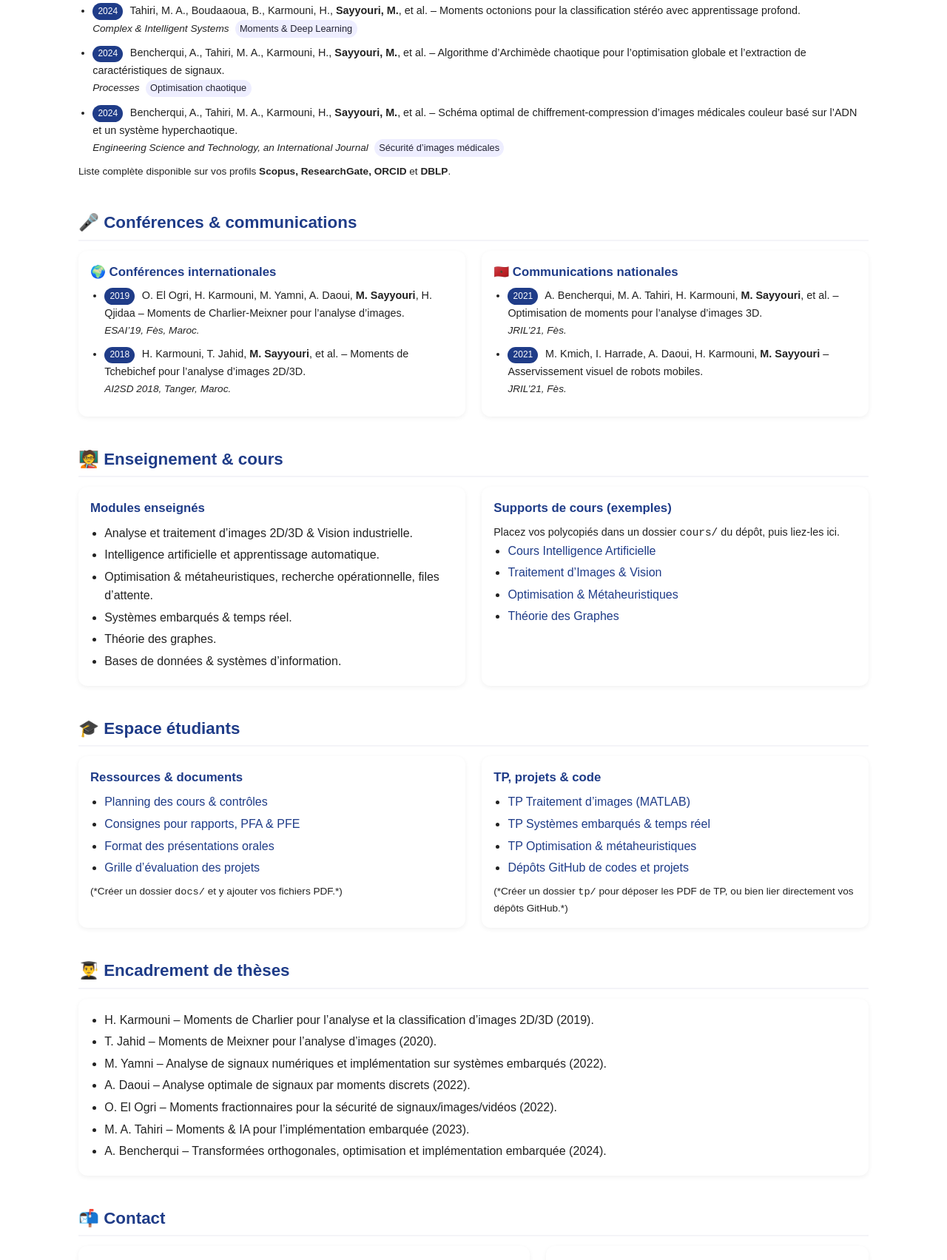
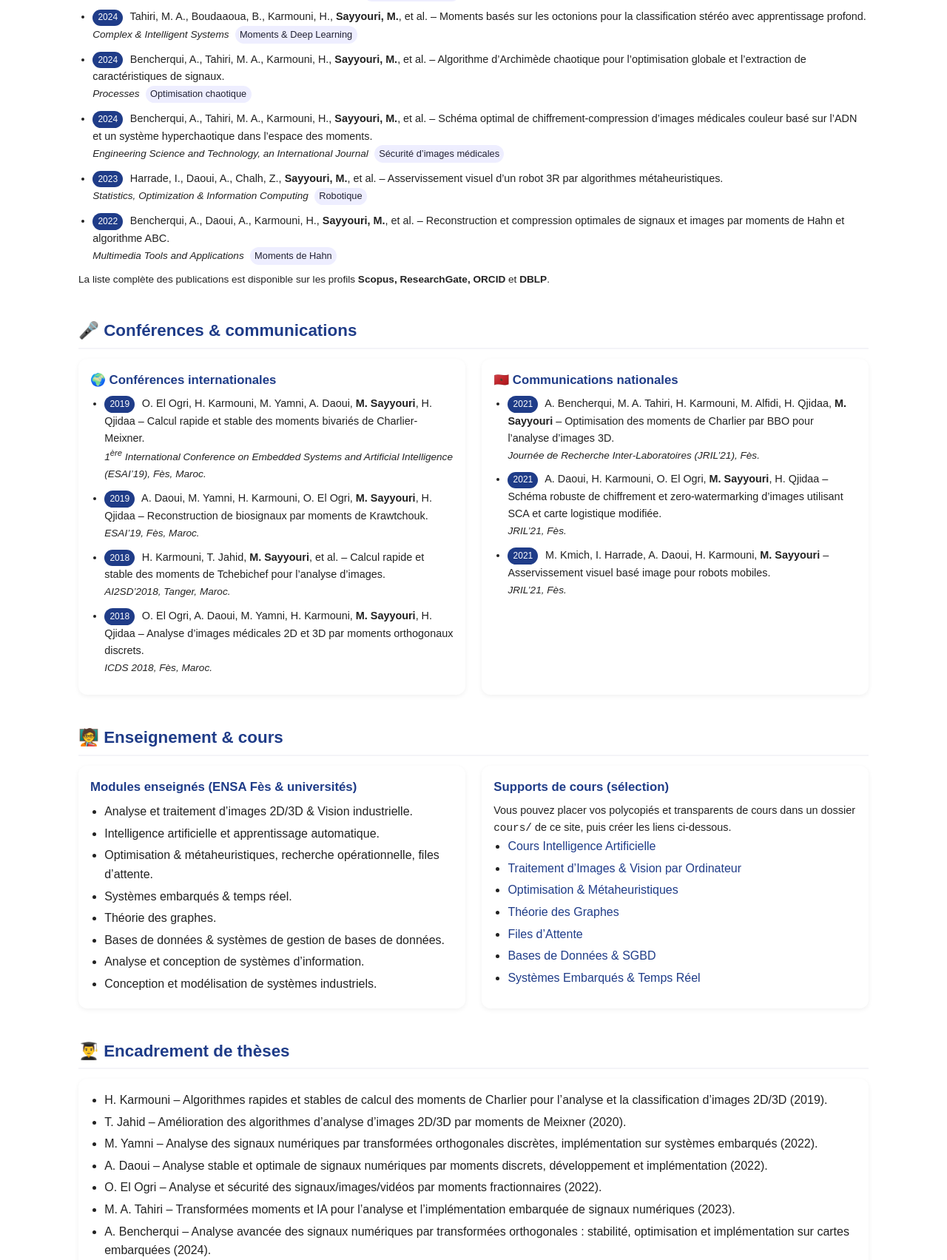
Before and after one commit to mhamedsayyouri/mhamedsayyouri.github.io, a plain HTML site: page index.html in a window 1280 px wide. Shown: the part 1097-2800 px from the top of the page at 74% size. Drawn offline with Linux system fonts and the light colour scheme.

Commit message:
Update index.html

```diff
--- a/index.html
+++ b/index.html
@@ -184,7 +184,6 @@
         <li><a href="#articles">📄 Articles</a></li>
         <li><a href="#conferences">🎤 Conférences</a></li>
         <li><a href="#enseignement">🧑‍🏫 Enseignement</a></li>
-        <li><a href="#etudiants">🎓 Espace étudiants</a></li>
         <li><a href="#encadrement">👨‍🎓 Encadrement</a></li>
         <li><a href="#contact">📬 Contact</a></li>
       </ul>
@@ -205,9 +204,9 @@
            <strong>École Nationale des Sciences Appliquées de Fès</strong>, Université Sidi Mohamed Ben Abdellah (USMBA).</p>
         <p>Professeur associé au laboratoire <strong>ESISA Analytica</strong>, ESISA, Fès.</p>
         <p class="tagline">
-          Traitement du signal et de l’image, moments orthogonaux discrets,
-          vision par ordinateur, IA, optimisation et systèmes embarqués
-          pour des applications médicales et industrielles.
+          Traitement avancé du signal, de l’image et de la vidéo, moments orthogonaux discrets,
+          vision par ordinateur, intelligence artificielle, optimisation évolutive et
+          sécurité multimédia, avec des applications médicales, industrielles et embarquées.
         </p>
         <div class="chips">
           <span class="chip">Traitement d’images 2D/3D</span>
@@ -227,21 +226,21 @@
       <div class="card">
         <h3>Intérêts scientifiques</h3>
         <ul>
-          <li>Analyse, reconstruction et compression par <strong>moments orthogonaux discrets</strong>.</li>
-          <li>Vision industrielle et asservissement visuel de robots.</li>
-          <li>Sécurisation des données médicales (tatouage, chiffrement, stéganographie).</li>
-          <li>Algorithmes d’optimisation métaheuristiques et chaotiques.</li>
-          <li>Implémentation sur FPGA, cartes embarquées et clusters Raspberry Pi.</li>
+          <li>Analyse, reconstruction et compression de signaux et d’images par <strong>moments orthogonaux discrets</strong>.</li>
+          <li>Vision par ordinateur / vision industrielle pour la reconnaissance de formes et l’asservissement visuel de robots.</li>
+          <li>Sécurisation des données médicales : <strong>tatouage, chiffrement, stéganographie et zero-watermarking</strong>.</li>
+          <li>Algorithmes d’optimisation métaheuristiques et chaotiques pour la résolution de problèmes réels.</li>
+          <li>Implémentation sur systèmes embarqués : FPGA, cartes embarquées, clusters Raspberry Pi, IoT.</li>
         </ul>
       </div>
       <div class="card">
         <h3>Compétences & expertise</h3>
         <ul>
           <li>Computer Vision & traitement d’images 2D/3D/vidéo.</li>
-          <li>IA, apprentissage automatique, data science.</li>
-          <li>Recherche opérationnelle, files d’attente, optimisation.</li>
-          <li>Systèmes d’information, bases de données.</li>
+          <li>Intelligence artificielle, apprentissage automatique et science des données.</li>
+          <li>Recherche opérationnelle, files d’attente et optimisation numérique.</li>
           <li>Conception et modélisation de systèmes industriels.</li>
+          <li>Analyse et conception des systèmes d’information, bases de données.</li>
         </ul>
       </div>
     </div>
@@ -250,19 +249,20 @@
   <!-- ARTICLES -->
   <section id="articles">
     <h2>📄 Articles dans des revues internationales</h2>
-    <p>Sélection de publications (parmi plus de 140 articles internationaux).</p>
+    <p>Ci-dessous une <strong>sélection</strong> de publications parmi plus de 140 articles internationaux.</p>
     <ul class="pub-list">
       <li>
         <span class="year-badge">2025</span>
         Kmich, M., Harrade, I., Karmouni, H., <strong>Sayyouri, M.</strong>, et al. –
-        Méthode d’enregistrement d’images pour l’asservissement visuel de robots basée sur un algorithme d’optimisation.<br>
+        Méthode d’enregistrement d’images basée sur l’algorithme d’optimisation d’Archimède pour l’asservissement visuel
+        des robots.<br>
         <span class="pub-venue">International Journal of Computational Intelligence Systems</span>
         <span class="pill">Vision par ordinateur</span>
       </li>
       <li>
         <span class="year-badge">2024</span>
         Tahiri, M. A., Boudaaoua, B., Karmouni, H., <strong>Sayyouri, M.</strong>, et al. –
-        Moments octonions pour la classification stéréo avec apprentissage profond.<br>
+        Moments basés sur les octonions pour la classification stéréo avec apprentissage profond.<br>
         <span class="pub-venue">Complex & Intelligent Systems</span>
         <span class="pill">Moments & Deep Learning</span>
       </li>
@@ -276,13 +276,27 @@
       <li>
         <span class="year-badge">2024</span>
         Bencherqui, A., Tahiri, M. A., Karmouni, H., <strong>Sayyouri, M.</strong>, et al. –
-        Schéma optimal de chiffrement-compression d’images médicales couleur basé sur l’ADN et un système hyperchaotique.<br>
+        Schéma optimal de chiffrement-compression d’images médicales couleur basé sur l’ADN et un système hyperchaotique dans l’espace des moments.<br>
         <span class="pub-venue">Engineering Science and Technology, an International Journal</span>
         <span class="pill">Sécurité d’images médicales</span>
       </li>
+      <li>
+        <span class="year-badge">2023</span>
+        Harrade, I., Daoui, A., Chalh, Z., <strong>Sayyouri, M.</strong>, et al. –
+        Asservissement visuel d’un robot 3R par algorithmes métaheuristiques.<br>
+        <span class="pub-venue">Statistics, Optimization & Information Computing</span>
+        <span class="pill">Robotique</span>
+      </li>
+      <li>
+        <span class="year-badge">2022</span>
+        Bencherqui, A., Daoui, A., Karmouni, H., <strong>Sayyouri, M.</strong>, et al. –
+        Reconstruction et compression optimales de signaux et images par moments de Hahn et algorithme ABC.<br>
+        <span class="pub-venue">Multimedia Tools and Applications</span>
+        <span class="pill">Moments de Hahn</span>
+      </li>
     </ul>
     <p style="font-size:0.85rem;margin-top:0.5rem;">
-      Liste complète disponible sur vos profils <strong>Scopus, ResearchGate, ORCID</strong> et <strong>DBLP</strong>.
+      La liste complète des publications est disponible sur les profils <strong>Scopus, ResearchGate, ORCID</strong> et <strong>DBLP</strong>.
     </p>
   </section>
 
@@ -296,30 +310,49 @@
           <li>
             <span class="year-badge">2019</span>
             O. El Ogri, H. Karmouni, M. Yamni, A. Daoui, <strong>M. Sayyouri</strong>, H. Qjidaa –
-            Moments de Charlier-Meixner pour l’analyse d’images.<br>
+            Calcul rapide et stable des moments bivariés de Charlier-Meixner.<br>
+            <span class="pub-venue">1<sup>ère</sup> International Conference on Embedded Systems and Artificial Intelligence (ESAI’19), Fès, Maroc.</span>
+          </li>
+          <li>
+            <span class="year-badge">2019</span>
+            A. Daoui, M. Yamni, H. Karmouni, O. El Ogri, <strong>M. Sayyouri</strong>, H. Qjidaa –
+            Reconstruction de biosignaux par moments de Krawtchouk.<br>
             <span class="pub-venue">ESAI’19, Fès, Maroc.</span>
           </li>
           <li>
             <span class="year-badge">2018</span>
             H. Karmouni, T. Jahid, <strong>M. Sayyouri</strong>, et al. –
-            Moments de Tchebichef pour l’analyse d’images 2D/3D.<br>
-            <span class="pub-venue">AI2SD 2018, Tanger, Maroc.</span>
+            Calcul rapide et stable des moments de Tchebichef pour l’analyse d’images.<br>
+            <span class="pub-venue">AI2SD’2018, Tanger, Maroc.</span>
+          </li>
+          <li>
+            <span class="year-badge">2018</span>
+            O. El Ogri, A. Daoui, M. Yamni, H. Karmouni, <strong>M. Sayyouri</strong>, H. Qjidaa –
+            Analyse d’images médicales 2D et 3D par moments orthogonaux discrets.<br>
+            <span class="pub-venue">ICDS 2018, Fès, Maroc.</span>
           </li>
         </ul>
       </div>
+
       <div class="card">
         <h3>🇲🇦 Communications nationales</h3>
         <ul class="pub-list">
           <li>
             <span class="year-badge">2021</span>
-            A. Bencherqui, M. A. Tahiri, H. Karmouni, <strong>M. Sayyouri</strong>, et al. –
-            Optimisation de moments pour l’analyse d’images 3D.<br>
+            A. Bencherqui, M. A. Tahiri, H. Karmouni, M. Alfidi, H. Qjidaa, <strong>M. Sayyouri</strong> –
+            Optimisation des moments de Charlier par BBO pour l’analyse d’images 3D.<br>
+            <span class="pub-venue">Journée de Recherche Inter-Laboratoires (JRIL’21), Fès.</span>
+          </li>
+          <li>
+            <span class="year-badge">2021</span>
+            A. Daoui, H. Karmouni, O. El Ogri, <strong>M. Sayyouri</strong>, H. Qjidaa –
+            Schéma robuste de chiffrement et zero-watermarking d’images utilisant SCA et carte logistique modifiée.<br>
             <span class="pub-venue">JRIL’21, Fès.</span>
           </li>
           <li>
             <span class="year-badge">2021</span>
             M. Kmich, I. Harrade, A. Daoui, H. Karmouni, <strong>M. Sayyouri</strong> –
-            Asservissement visuel de robots mobiles.<br>
+            Asservissement visuel basé image pour robots mobiles.<br>
             <span class="pub-venue">JRIL’21, Fès.</span>
           </li>
         </ul>
@@ -332,58 +365,33 @@
     <h2>🧑‍🏫 Enseignement & cours</h2>
     <div class="two-cols">
       <div class="card">
-        <h3>Modules enseignés</h3>
+        <h3>Modules enseignés (ENSA Fès & universités)</h3>
         <ul>
           <li>Analyse et traitement d’images 2D/3D & Vision industrielle.</li>
           <li>Intelligence artificielle et apprentissage automatique.</li>
           <li>Optimisation & métaheuristiques, recherche opérationnelle, files d’attente.</li>
           <li>Systèmes embarqués & temps réel.</li>
           <li>Théorie des graphes.</li>
-          <li>Bases de données & systèmes d’information.</li>
+          <li>Bases de données & systèmes de gestion de bases de données.</li>
+          <li>Analyse et conception de systèmes d’information.</li>
+          <li>Conception et modélisation de systèmes industriels.</li>
         </ul>
       </div>
       <div class="card">
-        <h3>Supports de cours (exemples)</h3>
+        <h3>Supports de cours (sélection)</h3>
         <p style="font-size:0.9rem;">
-          Placez vos polycopiés dans un dossier <code>cours/</code> du dépôt, puis liez-les ici.
+          Vous pouvez placer vos polycopiés et transparents de cours dans un dossier <code>cours/</code> de ce site,
+          puis créer les liens ci-dessous.
         </p>
         <ul>
           <li><a href="cours/IA.pdf" target="_blank">Cours Intelligence Artificielle</a></li>
-          <li><a href="cours/Vision_Image.pdf" target="_blank">Traitement d’Images & Vision</a></li>
+          <li><a href="cours/Vision_Image.pdf" target="_blank">Traitement d’Images & Vision par Ordinateur</a></li>
           <li><a href="cours/Optimisation_Metaheuristiques.pdf" target="_blank">Optimisation & Métaheuristiques</a></li>
           <li><a href="cours/Theorie_Graphes.pdf" target="_blank">Théorie des Graphes</a></li>
+          <li><a href="cours/Files_Attente.pdf" target="_blank">Files d’Attente</a></li>
+          <li><a href="cours/BD_SGBD.pdf" target="_blank">Bases de Données & SGBD</a></li>
+          <li><a href="cours/Systemes_Embarques.pdf" target="_blank">Systèmes Embarqués & Temps Réel</a></li>
         </ul>
-      </div>
-    </div>
-  </section>
-
-  <!-- ESPACE ETUDIANTS -->
-  <section id="etudiants">
-    <h2>🎓 Espace étudiants</h2>
-    <div class="two-cols">
-      <div class="card">
-        <h3>Ressources & documents</h3>
-        <ul>
-          <li><a href="docs/Planning_Cours.pdf" target="_blank">Planning des cours & contrôles</a></li>
-          <li><a href="docs/Consignes_Rapports.pdf" target="_blank">Consignes pour rapports, PFA & PFE</a></li>
-          <li><a href="docs/Format_Presentation.pdf" target="_blank">Format des présentations orales</a></li>
-          <li><a href="docs/Grille_Evaluation_Projet.pdf" target="_blank">Grille d’évaluation des projets</a></li>
-        </ul>
-        <p style="font-size:0.85rem;margin-top:0.5rem;">
-          (*Créer un dossier <code>docs/</code> et y ajouter vos fichiers PDF.*)
-        </p>
-      </div>
-      <div class="card">
-        <h3>TP, projets & code</h3>
-        <ul>
-          <li><a href="tp/TP_Traitement_Image_MATLAB.pdf" target="_blank">TP Traitement d’images (MATLAB)</a></li>
-          <li><a href="tp/TP_Systemes_Embarques.pdf" target="_blank">TP Systèmes embarqués & temps réel</a></li>
-          <li><a href="tp/TP_Optimisation.pdf" target="_blank">TP Optimisation & métaheuristiques</a></li>
-          <li><a href="https://github.com/mhamedsayyouri" target="_blank">Dépôts GitHub de codes et projets</a></li>
-        </ul>
-        <p style="font-size:0.85rem;margin-top:0.5rem;">
-          (*Créer un dossier <code>tp/</code> pour déposer les PDF de TP, ou bien lier directement vos dépôts GitHub.*)
-        </p>
       </div>
     </div>
   </section>
@@ -393,13 +401,13 @@
     <h2>👨‍🎓 Encadrement de thèses</h2>
     <div class="card">
       <ul>
-        <li>H. Karmouni – Moments de Charlier pour l’analyse et la classification d’images 2D/3D (2019).</li>
-        <li>T. Jahid – Moments de Meixner pour l’analyse d’images (2020).</li>
-        <li>M. Yamni – Analyse de signaux numériques et implémentation sur systèmes embarqués (2022).</li>
-        <li>A. Daoui – Analyse optimale de signaux par moments discrets (2022).</li>
-        <li>O. El Ogri – Moments fractionnaires pour la sécurité de signaux/images/vidéos (2022).</li>
-        <li>M. A. Tahiri – Moments & IA pour l’implémentation embarquée (2023).</li>
-        <li>A. Bencherqui – Transformées orthogonales, optimisation et implémentation embarquée (2024).</li>
+        <li>H. Karmouni – Algorithmes rapides et stables de calcul des moments de Charlier pour l’analyse et la classification d’images 2D/3D (2019).</li>
+        <li>T. Jahid – Amélioration des algorithmes d’analyse d’images 2D/3D par moments de Meixner (2020).</li>
+        <li>M. Yamni – Analyse des signaux numériques par transformées orthogonales discrètes, implémentation sur systèmes embarqués (2022).</li>
+        <li>A. Daoui – Analyse stable et optimale de signaux numériques par moments discrets, développement et implémentation (2022).</li>
+        <li>O. El Ogri – Analyse et sécurité des signaux/images/vidéos par moments fractionnaires (2022).</li>
+        <li>M. A. Tahiri – Transformées moments et IA pour l’analyse et l’implémentation embarquée de signaux numériques (2023).</li>
+        <li>A. Bencherqui – Analyse avancée des signaux numériques par transformées orthogonales : stabilité, optimisation et implémentation sur cartes embarquées (2024).</li>
       </ul>
     </div>
   </section>
@@ -424,7 +432,7 @@
           <li>DBLP</li>
         </ul>
         <p style="font-size:0.85rem;margin-top:0.4rem;">
-          (Remplacez par des liens directs vers vos profils.)
+          (Vous pouvez remplacer ces éléments par des liens directs vers vos profils.)
         </p>
       </div>
     </div>
```
